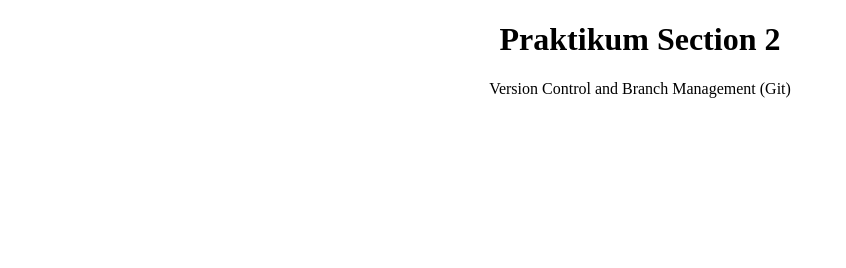
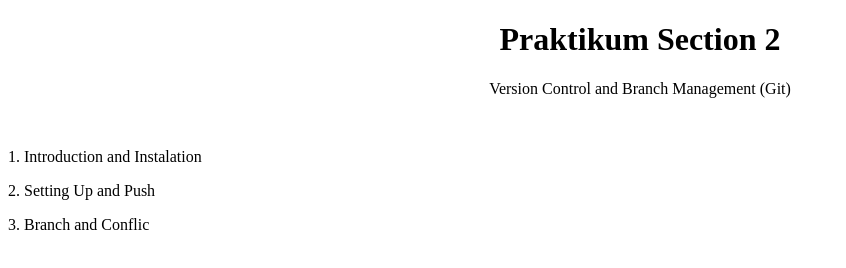
Before and after one commit to gpraditiya23/Praktikum-Section-2, a plain HTML site: page index.html in a window 1280 px wide. Shown: the whole page, without its empty margins (0-846 px from the left). Drawn offline with Linux system fonts and the light colour scheme.

Commit message:
feature1 index.html

```diff
--- a/index.html
+++ b/index.html
@@ -1,12 +1,14 @@
 <!DOCTYPE html>
 <html>
 <head>
-<title>Praktikum Section 2</title>
+<title>Praktikum Section 2 - Gilan Praditiya S</title>
 </head>
 <body>
 
 <h1 align=center>Praktikum Section 2</h1>
-<p align=center>Version Control and Branch Management (Git)</p>
-
+<p align=center>Version Control and Branch Management (Git)</p><br>
+<p> 1. Introduction and Instalation <p>
+<p> 2. Setting Up and Push <p>
+<p> 3. Branch and Conflic<p>
 </body>
 </html>
```
